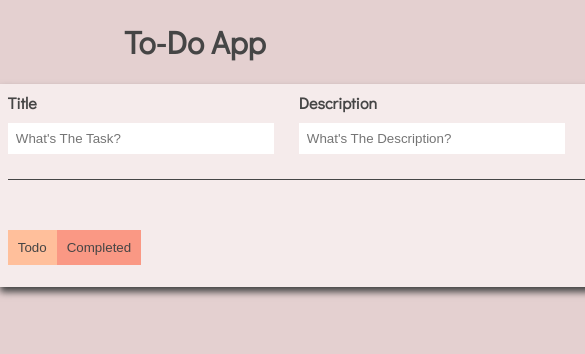
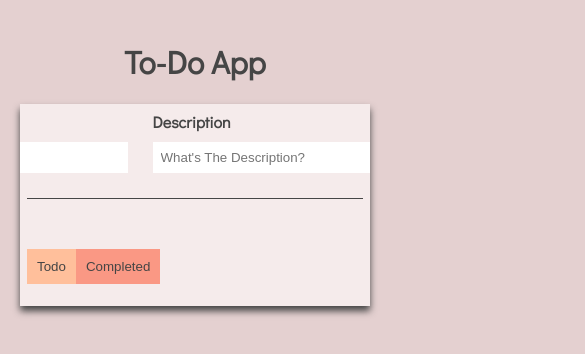
Before and after one commit to iqrarafiq12/ToDo-App, a React (Create React App) app: page / in a window 390 px wide. Shown: the top 354 px of the page, 585 px wide, since content can reach past the window. Built offline with nearby package versions, Linux system fonts and the light colour scheme; a web font is replaced by a local one.

Commit message:
Media Query & Diployment
Media Query Added In This Project & Diploy The Project

```diff
--- a/src/App.css
+++ b/src/App.css
@@ -7,6 +7,9 @@ body {
   color: #454545;
   overflow: hidden;
   font-family: 'Didact Gothic', sans-serif;
+  margin: 10px;
+  padding: 10px;
+  justify-content: center;
 }
 
 /* Top Heading Style */
@@ -18,7 +21,7 @@ h1 {
 .todo-wrapper {
   background: #F5EBEB;
   padding: 2%;
-  width: fit-content;
+  max-width: 100vh; /* remove this line for full width */
   margin-right: auto;
   margin-left: auto;
   margin-top: 3%;
@@ -26,6 +29,7 @@ h1 {
   overflow-y: auto;
   box-shadow: 0px 5px 7px #454545;
 }
+
 .todo-input{
   display: flex;
   align-items: center;
@@ -115,7 +119,7 @@ h1 {
   box-shadow: 0px 3px 5px gray;
 }
 
-.todo-list-item h1{
+.todo-list-item h2{
   font-size: 25px;
   color: #454545;
   text-align: left;
--- a/src/App.js
+++ b/src/App.js
@@ -129,7 +129,7 @@ const handleDeleteCompletedTodo =(index)=>{
             return (
               <div className="todo-list-item" key={index}>
                 <div>
-                  <h1>{item.title}</h1>
+                  <h2>{item.title}</h2>
                   <p>{item.description}</p>
                 </div>
                 {/* Icons */}
@@ -146,7 +146,7 @@ const handleDeleteCompletedTodo =(index)=>{
             return (
               <div className="todo-list-item" key={index}>
                 <div>
-                  <h1>{item.title}</h1>
+                  <h2>{item.title}</h2>
                   <p>{item.description}</p>
                   <p><small>Completed On: {item.completedOn}</small></p>
                 </div>
```
